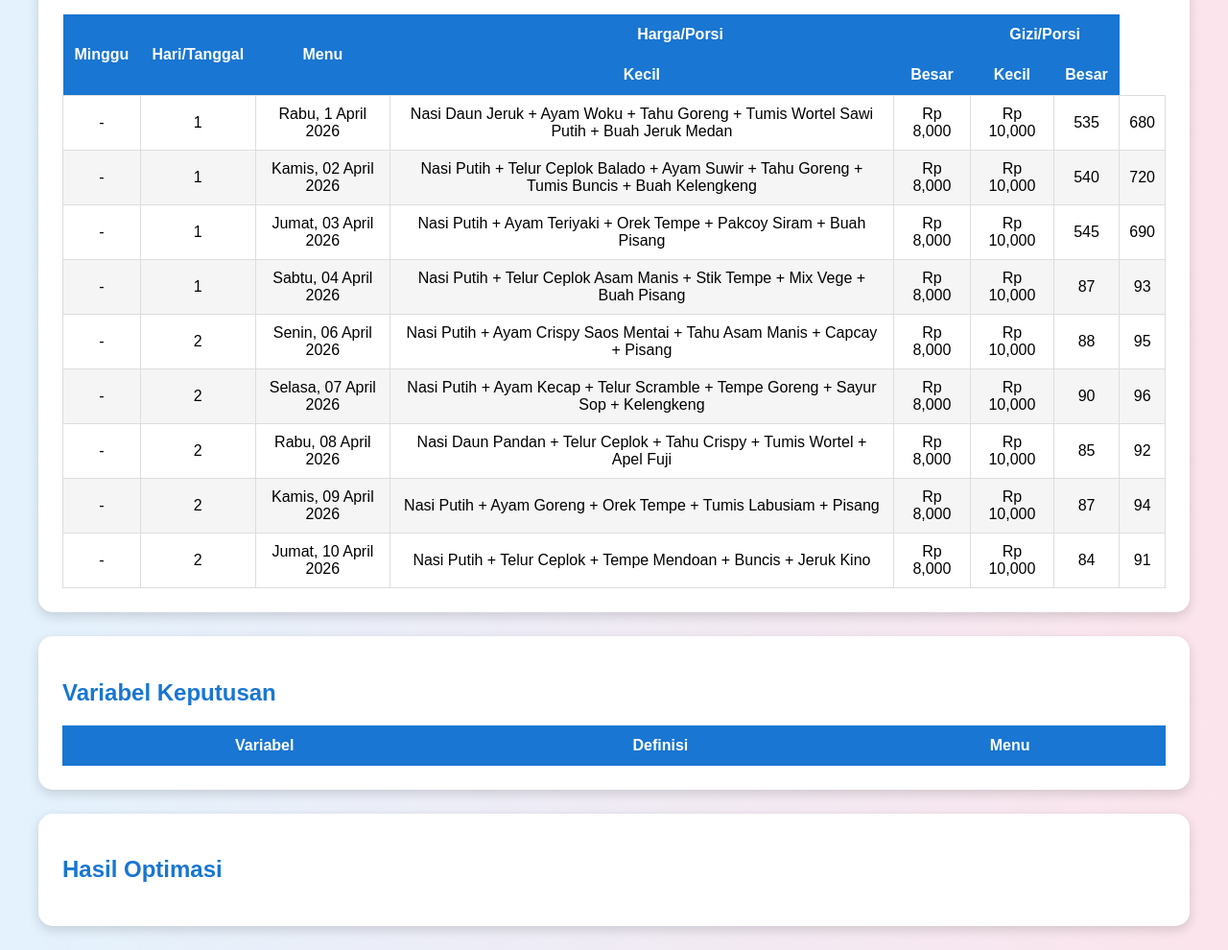
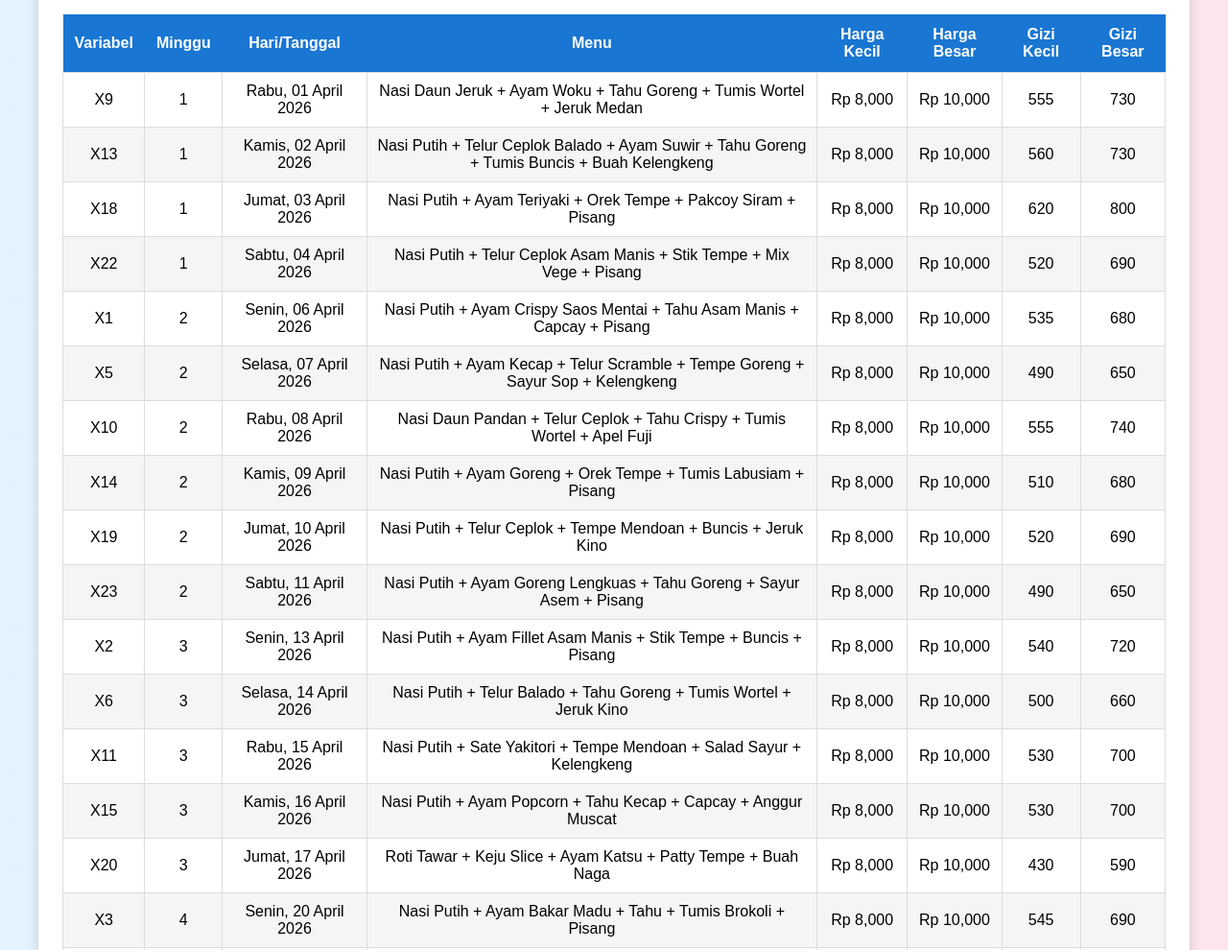
Before and after one commit to aaliyaahd/optimasi-menu-mbg, a plain HTML site: page index.html in a window 1280 px wide. Shown: the part 440-1430 px from the top of the page at 96% size. Drawn offline with Linux system fonts and the light colour scheme.

Commit message:
Add files via upload

```diff
--- a/index.html
+++ b/index.html
@@ -31,17 +31,14 @@
     <table>
       <thead>
         <tr>
-        <th rowspan="2">Minggu</th>
-        <th rowspan="2">Hari/Tanggal</th>
-        <th rowspan="2">Menu</th>
-        <th colspan="2">Harga/Porsi</th>
-        <th colspan="2">Gizi/Porsi</th>
-      </tr>
-      <tr>
-        <th>Kecil</th>
-        <th>Besar</th>
-        <th>Kecil</th>
-        <th>Besar</th>
+          <th>Variabel</th>
+          <th>Minggu</th>
+          <th>Hari/Tanggal</th>
+          <th>Menu</th>
+          <th>Harga Kecil</th>
+          <th>Harga Besar</th>
+          <th>Gizi Kecil</th>
+          <th>Gizi Besar</th>
         </tr>
       </thead>
 
--- a/script.js
+++ b/script.js
@@ -1,156 +1,311 @@
 const menus = [
+
 {
-    minggu: 1,
-    hariTanggal: "Rabu, 1 April 2026",
-    menu: "Nasi Daun Jeruk + Ayam Woku + Tahu Goreng + Tumis Wortel Sawi Putih + Buah Jeruk Medan",
-    hargaKecil: 8000,
-    hargaBesar: 10000,
-    giziKecil: 535,
-    giziBesar: 680
+minggu:1,
+hariTanggal:"Rabu, 01 April 2026",
+menu:"Nasi Daun Jeruk + Ayam Woku + Tahu Goreng + Tumis Wortel + Jeruk Medan",
+hargaKecil:8000,
+hargaBesar:10000,
+giziKecil:530,
+giziBesar:710
 },
 
 {
-    minggu: 1,
-    hariTanggal: "Kamis, 02 April 2026",
-    menu: "Nasi Putih + Telur Ceplok Balado + Ayam Suwir + Tahu Goreng + Tumis Buncis + Buah Kelengkeng",
-    hargaKecil: 8000,
-    hargaBesar: 10000,
-    giziKecil: 540,
-    giziBesar: 720
+minggu:1,
+hariTanggal:"Kamis, 02 April 2026",
+menu:"Nasi Putih + Telur Ceplok Balado + Ayam Suwir + Tahu Goreng + Tumis Buncis + Buah Kelengkeng",
+hargaKecil:8000,
+hargaBesar:10000,
+giziKecil:540,
+giziBesar:720
 },
 
 {
-    minggu: 1,
-    hariTanggal: "Jumat, 03 April 2026",
-    menu: "Nasi Putih + Ayam Teriyaki + Orek Tempe + Pakcoy Siram + Buah Pisang",
-    hargaKecil: 8000,
-    hargaBesar: 10000,
-    giziKecil: 545,
-    giziBesar: 690
+minggu:1,
+hariTanggal:"Jumat, 03 April 2026",
+menu:"Nasi Putih + Ayam Teriyaki + Orek Tempe + Pakcoy Siram + Pisang",
+hargaKecil:8000,
+hargaBesar:10000,
+giziKecil:520,
+giziBesar:700
 },
 
 {
-    minggu: 1,
-    hariTanggal: "Sabtu, 04 April 2026",
-    menu: "Nasi Putih + Telur Ceplok Asam Manis + Stik Tempe + Mix Vege + Buah Pisang",
-    hargaKecil: 8000,
-    hargaBesar: 10000,
-    giziKecil: 87,
-    giziBesar: 93
+minggu:1,
+hariTanggal:"Sabtu, 04 April 2026",
+menu:"Nasi Putih + Telur Ceplok Asam Manis + Stik Tempe + Mix Vege + Pisang",
+hargaKecil:8000,
+hargaBesar:10000,
+giziKecil:510,
+giziBesar:690
 },
 
 {
-    minggu: 2,
-    hariTanggal: "Senin, 06 April 2026",
-    menu: "Nasi Putih + Ayam Crispy Saos Mentai + Tahu Asam Manis + Capcay + Pisang",
-    hargaKecil: 8000,
-    hargaBesar: 10000,
-    giziKecil: 88,
-    giziBesar: 95
+minggu:2,
+hariTanggal:"Senin, 06 April 2026",
+menu:"Nasi Putih + Ayam Crispy Saos Mentai + Tahu Asam Manis + Capcay + Pisang",
+hargaKecil:8000,
+hargaBesar:10000,
+giziKecil:550,
+giziBesar:730
 },
 
 {
-    minggu: 2,
-    hariTanggal: "Selasa, 07 April 2026",
-    menu: "Nasi Putih + Ayam Kecap + Telur Scramble + Tempe Goreng + Sayur Sop + Kelengkeng",
-    hargaKecil: 8000,
-    hargaBesar: 10000,
-    giziKecil: 90,
-    giziBesar: 96
+minggu:2,
+hariTanggal:"Selasa, 07 April 2026",
+menu:"Nasi Putih + Ayam Kecap + Telur Scramble + Tempe Goreng + Sayur Sop + Kelengkeng",
+hargaKecil:8000,
+hargaBesar:10000,
+giziKecil:560,
+giziBesar:740
 },
 
 {
-    minggu: 2,
-    hariTanggal: "Rabu, 08 April 2026",
-    menu: "Nasi Daun Pandan + Telur Ceplok + Tahu Crispy + Tumis Wortel + Apel Fuji",
-    hargaKecil: 8000,
-    hargaBesar: 10000,
-    giziKecil: 85,
-    giziBesar: 92
+minggu:2,
+hariTanggal:"Rabu, 08 April 2026",
+menu:"Nasi Daun Pandan + Telur Ceplok + Tahu Crispy + Tumis Wortel + Apel Fuji",
+hargaKecil:8000,
+hargaBesar:10000,
+giziKecil:500,
+giziBesar:680
 },
 
 {
-    minggu: 2,
-    hariTanggal: "Kamis, 09 April 2026",
-    menu: "Nasi Putih + Ayam Goreng + Orek Tempe + Tumis Labusiam + Pisang",
-    hargaKecil: 8000,
-    hargaBesar: 10000,
-    giziKecil: 87,
-    giziBesar: 94
+minggu:2,
+hariTanggal:"Kamis, 09 April 2026",
+menu:"Nasi Putih + Ayam Goreng + Orek Tempe + Tumis Labusiam + Pisang",
+hargaKecil:8000,
+hargaBesar:10000,
+giziKecil:530,
+giziBesar:710
 },
 
 {
-    minggu: 2,
-    hariTanggal: "Jumat, 10 April 2026",
-    menu: "Nasi Putih + Telur Ceplok + Tempe Mendoan + Buncis + Jeruk Kino",
-    hargaKecil: 8000,
-    hargaBesar: 10000,
-    giziKecil: 84,
-    giziBesar: 91
+minggu:2,
+hariTanggal:"Jumat, 10 April 2026",
+menu:"Nasi Putih + Telur Ceplok + Tempe Mendoan + Buncis + Jeruk Kino",
+hargaKecil:8000,
+hargaBesar:10000,
+giziKecil:490,
+giziBesar:670
 },
 
+{
+minggu:2,
+hariTanggal:"Sabtu, 11 April 2026",
+menu:"Nasi Putih + Ayam Goreng Lengkuas + Tahu Goreng + Sayur Asem + Pisang",
+hargaKecil:8000,
+hargaBesar:10000,
+giziKecil:540,
+giziBesar:720
+},
+
+{
+minggu:3,
+hariTanggal:"Senin, 13 April 2026",
+menu:"Nasi Putih + Ayam Fillet Asam Manis + Stik Tempe + Buncis + Pisang",
+hargaKecil:8000,
+hargaBesar:10000,
+giziKecil:550,
+giziBesar:730
+},
+
+{
+minggu:3,
+hariTanggal:"Selasa, 14 April 2026",
+menu:"Nasi Putih + Telur Balado + Tahu Goreng + Tumis Wortel + Jeruk Kino",
+hargaKecil:8000,
+hargaBesar:10000,
+giziKecil:500,
+giziBesar:680
+},
+
+{
+minggu:3,
+hariTanggal:"Rabu, 15 April 2026",
+menu:"Nasi Putih + Sate Yakitori + Tempe Mendoan + Salad Sayur + Kelengkeng",
+hargaKecil:8000,
+hargaBesar:10000,
+giziKecil:560,
+giziBesar:740
+},
+
+{
+minggu:3,
+hariTanggal:"Kamis, 16 April 2026",
+menu:"Nasi Putih + Ayam Popcorn + Tahu Kecap + Capcay + Anggur Muscat",
+hargaKecil:8000,
+hargaBesar:10000,
+giziKecil:540,
+giziBesar:720
+},
+
+{
+minggu:3,
+hariTanggal:"Jumat, 17 April 2026",
+menu:"Roti Tawar + Keju Slice + Ayam Katsu + Patty Tempe + Buah Naga",
+hargaKecil:8000,
+hargaBesar:10000,
+giziKecil:570,
+giziBesar:750
+},
+
+{
+minggu:4,
+hariTanggal:"Senin, 20 April 2026",
+menu:"Nasi Putih + Ayam Bakar Madu + Tahu + Tumis Brokoli + Pisang",
+hargaKecil:8000,
+hargaBesar:10000,
+giziKecil:550,
+giziBesar:730
+},
+
+{
+minggu:4,
+hariTanggal:"Selasa, 21 April 2026",
+menu:"Nasi Putih + Telur Fuyunghai + Tempe Lilit + Tumis Wortel + Kelengkeng",
+hargaKecil:8000,
+hargaBesar:10000,
+giziKecil:540,
+giziBesar:720
+},
+
+{
+minggu:4,
+hariTanggal:"Rabu, 22 April 2026",
+menu:"Nasi Daun Jeruk + Ayam Serundeng + Tahu Goreng + Tumis Buncis + Kelengkeng",
+hargaKecil:8000,
+hargaBesar:10000,
+giziKecil:560,
+giziBesar:740
+},
+
+{
+minggu:4,
+hariTanggal:"Kamis, 23 April 2026",
+menu:"Nasi Putih + Asam-Asam Ayam + Tempe Mendoan + Tumis Labusiam + Pisang",
+hargaKecil:8000,
+hargaBesar:10000,
+giziKecil:530,
+giziBesar:710
+},
+
+{
+minggu:4,
+hariTanggal:"Jumat, 24 April 2026",
+menu:"French Fries + Chicken Steak + Tahu Crispy + Mixed Vege + Pisang",
+hargaKecil:8000,
+hargaBesar:10000,
+giziKecil:500,
+giziBesar:680
+},
+
+{
+minggu:5,
+hariTanggal:"Senin, 27 April 2026",
+menu:"Nasi Putih + Ayam Crispy + Sate Tempe + Tumis Sawi + Apel",
+hargaKecil:8000,
+hargaBesar:10000,
+giziKecil:550,
+giziBesar:730
+},
+
+{
+minggu:5,
+hariTanggal:"Selasa, 28 April 2026",
+menu:"Nasi Putih + Dori Crispy + Tahu Bumbu Rujak + Acar Kuning + Jeruk Sunshine",
+hargaKecil:8000,
+hargaBesar:10000,
+giziKecil:560,
+giziBesar:740
+},
+
+{
+minggu:5,
+hariTanggal:"Kamis, 30 April 2026",
+menu:"Jagung Manis + Ayam Katsu + Stik Tempe + Mixed Vege + Pisang",
+hargaKecil:8000,
+hargaBesar:10000,
+giziKecil:550,
+giziBesar:730
+}
 
 ];
 
-const menuTable = document.getElementById("menuTable");
-const variabelTable = document.getElementById("variabelTable");
 
 const mappingVariabel = {
-  "01 April 2026": "X9",
-  "02 April 2026": "X13",
-  "03 April 2026": "X18",
-  "04 April 2026": "X22",
+"06 April 2026":"X1",
+"13 April 2026":"X2",
+"20 April 2026":"X3",
+"27 April 2026":"X4",
 
-  "06 April 2026": "X1",
-  "07 April 2026": "X5",
-  "08 April 2026": "X10",
-  "09 April 2026": "X14",
-  "10 April 2026": "X19",
-  "11 April 2026": "X23",
+"07 April 2026":"X5",
+"14 April 2026":"X6",
+"21 April 2026":"X7",
+"28 April 2026":"X8",
 
-  "13 April 2026": "X2",
-  "14 April 2026": "X6",
-  "15 April 2026": "X11",
-  "16 April 2026": "X15",
-  "17 April 2026": "X20",
+"01 April 2026":"X9",
+"08 April 2026":"X10",
+"15 April 2026":"X11",
+"22 April 2026":"X12",
 
-  "20 April 2026": "X3",
-  "21 April 2026": "X7",
-  "22 April 2026": "X12",
-  "23 April 2026": "X16",
-  "24 April 2026": "X21",
+"02 April 2026":"X13",
+"09 April 2026":"X14",
+"16 April 2026":"X15",
+"23 April 2026":"X16",
+"30 April 2026":"X17",
 
-  "27 April 2026": "X4",
-  "28 April 2026": "X8",
-  "30 April 2026": "X17"
+"03 April 2026":"X18",
+"10 April 2026":"X19",
+"17 April 2026":"X20",
+"24 April 2026":"X21",
+
+"04 April 2026":"X22",
+"11 April 2026":"X23"
+};
+
+
+function cariVariabel(item){
+let tanggal=item.hariTanggal.split(", ")[1];
+return mappingVariabel[tanggal];
+}
+
+const giziKecilMap = {
+  X1:535, X2:540, X3:545, X4:570,
+  X5:490, X6:500, X7:515, X8:480,
+  X9:555, X10:555, X11:530, X12:490,
+  X13:560, X14:510, X15:530, X16:575, X17:480,
+  X18:620, X19:520, X20:430, X21:490,
+  X22:520, X23:490
+};
+
+const giziBesarMap = {
+  X1:680, X2:720, X3:690, X4:760,
+  X5:650, X6:660, X7:680, X8:640,
+  X9:730, X10:740, X11:700, X12:650,
+  X13:730, X14:680, X15:700, X16:755, X17:640,
+  X18:800, X19:690, X20:590, X21:650,
+  X22:690, X23:650
 };
 
 function cariVariabel(item){
-  let tanggal =
-    item.hariTanggal.split(", ")[1];
-
-  return mappingVariabel[tanggal] || "-";
+  let tanggal = item.hariTanggal.split(", ")[1];
+  return mappingVariabel[tanggal];
 }
 
+/* update otomatis nilai gizi */
+menus.forEach(item => {
+  let x = cariVariabel(item);
+  item.giziKecil = giziKecilMap[x];
+  item.giziBesar = giziBesarMap[x];
+});
 
-function ambilHari(namaHari){
-  if(namaHari.includes("Senin")) return "Senin";
-  if(namaHari.includes("Selasa")) return "Selasa";
-  if(namaHari.includes("Rabu")) return "Rabu";
-  if(namaHari.includes("Kamis")) return "Kamis";
-  if(namaHari.includes("Jumat")) return "Jumat";
-  if(namaHari.includes("Sabtu")) return "Sabtu";
-}
-
-
-function cariVariabel(item){
-  let hari = ambilHari(item.hariTanggal);
-  return mappingVariabel[`${hari}-${item.minggu}`] || "-";
-}
+const menuTable=document.getElementById("menuTable");
+const variabelTable=document.getElementById("variabelTable");
 
 
 function tampilkanTabel(){
-  menuTable.innerHTML = "";
+menuTable.innerHTML="";
 
 menus.forEach(item=>{
 menuTable.innerHTML += `
@@ -170,14 +325,13 @@ function tampilkanTabel(){
 
 
 function tampilkanVariabel(){
-  variabelTable.innerHTML = "";
+variabelTable.innerHTML="";
 
-  menus.filter(item => cariVariabel(item) !== "-")
-     .forEach(item=>{
+menus.forEach(item=>{
 variabelTable.innerHTML += `
 <tr>
 <td>${cariVariabel(item)}</td>
-        <td>${item.hariTanggal}</td>
+<td>Menu ${item.hariTanggal} Minggu ke-${item.minggu}</td>
 <td>${item.menu}</td>
 </tr>
 `;
@@ -187,34 +341,28 @@ function tampilkanVariabel(){
 
 function optimasiMenu(){
 
-  let kategori =
-  document.getElementById("kategori").value;
+let kategori=document.getElementById("kategori").value;
 
-  let sortedMenus = [...menus];
+let sortedMenus=[...menus];
 
 if(kategori==="kecil"){
 sortedMenus.forEach(item=>{
-      item.rasio = item.giziKecil/item.hargaKecil;
+item.rasio=item.giziKecil/item.hargaKecil;
 });
-  } else {
-    sortedMenus
-    .filter(item => cariVariabel(item) !== "-")
-    .forEach(item=>{
-      item.rasio = item.giziBesar/item.hargaBesar;
+}else{
+sortedMenus.forEach(item=>{
+item.rasio=item.giziBesar/item.hargaBesar;
 });
 }
 
 sortedMenus.sort((a,b)=>b.rasio-a.rasio);
 
-  let hasil = "<h3>Daftar Menu Optimal</h3><ul>";
+let hasil="<h3>Daftar Menu Optimal</h3><ul>";
 
 sortedMenus.forEach(item=>{
-
-    let variabel = cariVariabel(item);
-
 hasil += `
 <li>
-      <b>${variabel}</b><br>
+<b>${cariVariabel(item)}</b><br>
 ${item.hariTanggal}<br>
 🍽️ ${item.menu}<br>
 📈 Rasio: ${item.rasio.toFixed(4)}
@@ -223,10 +371,11 @@ function optimasiMenu(){
 `;
 });
 
-  hasil += "</ul>";
+hasil+="</ul>";
 
-  document.getElementById("hasil").innerHTML = hasil;
+document.getElementById("hasil").innerHTML=hasil;
 }
+
 
 tampilkanTabel();
 tampilkanVariabel();
```
Lines whose indentation alone changed are shown as unchanged.
